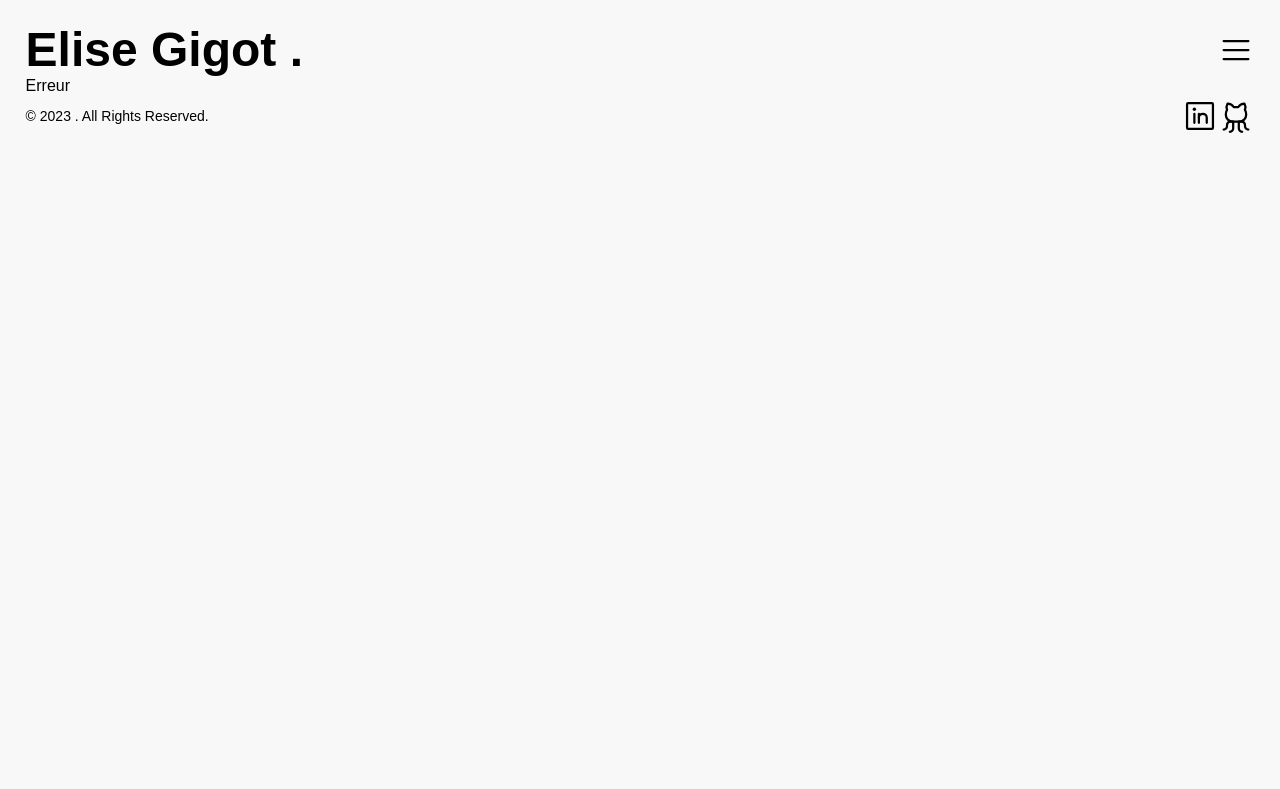
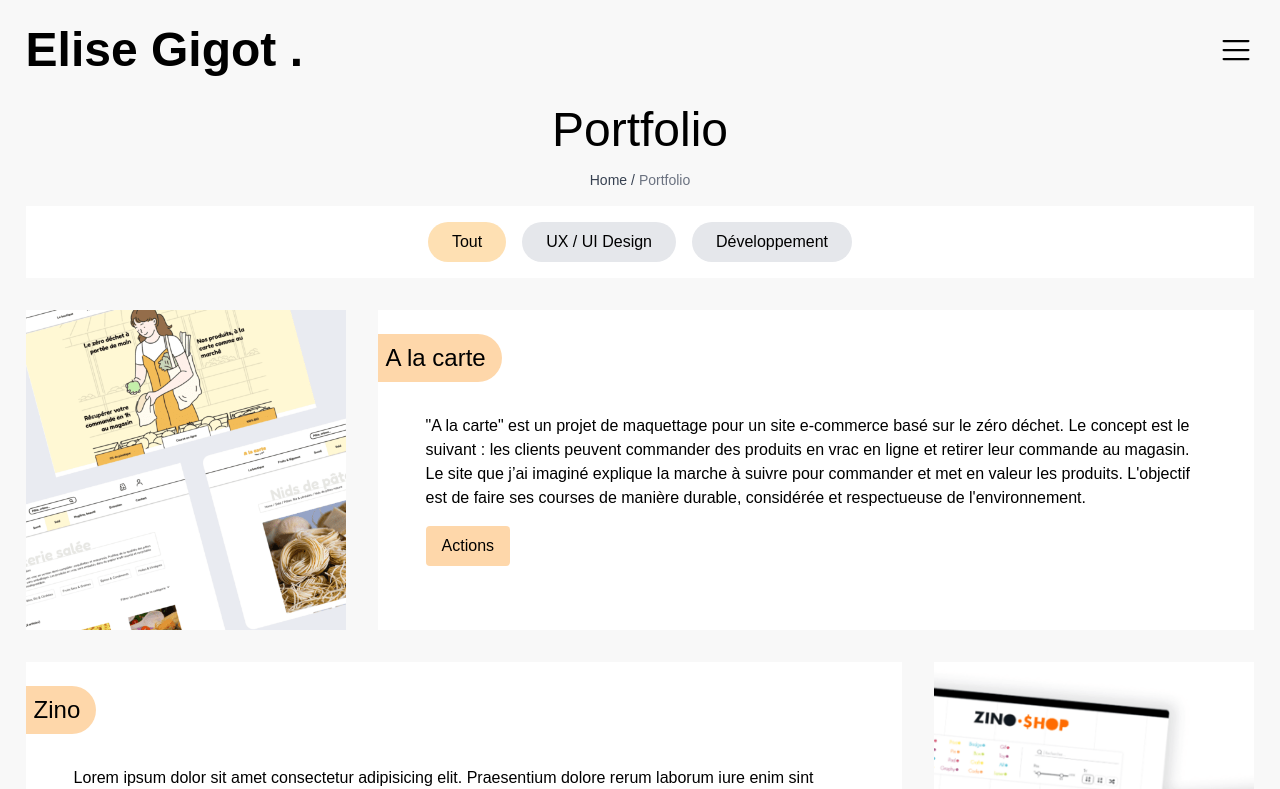
Before and after one commit to elisedu37/portfolio, a React (Create React App) app: page /portfolio/projects in a window 1280 px wide. Shown: the top 789 px of the page. Built offline with nearby package versions, Linux system fonts and the light colour scheme.

Commit message:
Update components

```diff
--- a/src/App.js
+++ b/src/App.js
@@ -4,19 +4,24 @@ import { BrowserRouter as Router, Routes, Route } from 'react-router-dom';
 import About from './pages/About';
 import Home from './pages/Home';
 import Projects from './pages/Projects';
-// Composant
+import Legacy from './pages/Legacy';
+import InvalidePage from './components/InvalidePage';
+// Composants
 import NavBar from './components/NavBar';
 import Footer from './components/Footer';
 
 function App() {
+    const projectName = 'portfolio';
+
     return (
-        <Router>
+        <Router basename={`/${projectName}`}>
             <NavBar />
             <Routes>
                 <Route path='/' element={<Home />} />
                 <Route path='/about' element={<About />} />
                 <Route path='/projects' element={<Projects />} />
-                <Route path='*' element={<p>Erreur</p>} />
+                <Route path='/legacy' element={<Legacy />} />
+                <Route path='*' element={<InvalidePage />} />
             </Routes>
             <Footer />
         </Router>
--- a/src/components/Breadcrumb.js
+++ b/src/components/Breadcrumb.js
@@ -1,65 +1,18 @@
+// Navigation
 import { Link } from 'react-router-dom';
 
 const Breadcrumb = () => {
     return (
         <nav className='flex' aria-label='Breadcrumb'>
-            <ol className='inline-flex items-center space-x-1 md:space-x-3'>
+            <ol className='inline-flex items-center space-x-1'>
                 <li className='inline-flex items-center'>
-                    <Link
-                        to='/'
-                        className='inline-flex items-center text-sm font-medium text-gray-700 hover:text-blue-600'
-                    >
-                        <svg
-                            aria-hidden='true'
-                            className='w-4 h-4 mr-2'
-                            fill='currentColor'
-                            viewBox='0 0 20 20'
-                            xmlns='http://www.w3.org/2000/svg'
-                        >
-                            <path d='M10.707 2.293a1 1 0 00-1.414 0l-7 7a1 1 0 001.414 1.414L4 10.414V17a1 1 0 001 1h2a1 1 0 001-1v-2a1 1 0 011-1h2a1 1 0 011 1v2a1 1 0 001 1h2a1 1 0 001-1v-6.586l.293.293a1 1 0 001.414-1.414l-7-7z'></path>
-                        </svg>
-                        Home
+                    <Link to='/' className='inline-flex items-center text-sm font-medium text-gray-700'>
+                        Home /
                     </Link>
-                </li>
-                <li>
-                    <div className='flex items-center'>
-                        <svg
-                            aria-hidden='true'
-                            className='w-6 h-6 text-gray-400'
-                            fill='currentColor'
-                            viewBox='0 0 20 20'
-                            xmlns='http://www.w3.org/2000/svg'
-                        >
-                            <path
-                                fillRule='evenodd'
-                                d='M7.293 14.707a1 1 0 010-1.414L10.586 10 7.293 6.707a1 1 0 011.414-1.414l4 4a1 1 0 010 1.414l-4 4a1 1 0 01-1.414 0z'
-                                clip-rule='evenodd'
-                            ></path>
-                        </svg>
-                        <Link
-                            to='/'
-                            className='inline-flex items-center text-sm font-medium text-gray-700 hover:text-blue-600'
-                        >
-                            Projects
-                        </Link>
-                    </div>
                 </li>
                 <li aria-current='page'>
                     <div className='flex items-center'>
-                        <svg
-                            aria-hidden='true'
-                            className='w-6 h-6 text-gray-400'
-                            fill='currentColor'
-                            viewBox='0 0 20 20'
-                            xmlns='http://www.w3.org/2000/svg'
-                        >
-                            <path
-                                fillRule='evenodd'
-                                d='M7.293 14.707a1 1 0 010-1.414L10.586 10 7.293 6.707a1 1 0 011.414-1.414l4 4a1 1 0 010 1.414l-4 4a1 1 0 01-1.414 0z'
-                                clip-rule='evenodd'
-                            ></path>
-                        </svg>
-                        <span className='ml-1 text-sm font-medium text-gray-500 md:ml-2'>Flowbite</span>
+                        <span className='text-sm font-medium text-gray-500'>Portfolio</span>
                     </div>
                 </li>
             </ol>
--- a/src/components/Categories.js
+++ b/src/components/Categories.js
@@ -1,9 +1,9 @@
-const Categories = ({ setActiveCategory, categories, activeCategory }) => {
+const Categories = ({ activeCategory, setActiveCategory, categories }) => {
     return (
         <div className='flex flex-row flex-wrap items-start content-center justify-center w-full gap-4 p-4 bg-white'>
             <button
                 onClick={() => setActiveCategory('')}
-                className={`flex flex-row items-start cursor-pointer p-2 rounded ${
+                className={`flex flex-row items-start cursor-pointer p-2 rounded-full px-6 ${
                     activeCategory === '' ? 'bg-[#fee0b3]' : 'bg-gray-200 '
                 }`}
             >
@@ -13,7 +13,7 @@ const Categories = ({ setActiveCategory, categories, activeCategory }) => {
                 <button
                     key={cat}
                     onClick={() => setActiveCategory(cat)}
-                    className={`flex flex-row items-start cursor-pointer p-2 rounded ${
+                    className={`flex flex-row items-start cursor-pointer p-2 rounded-full px-6 ${
                         activeCategory === cat ? 'bg-[#fee0b3]' : 'bg-gray-200'
                     }`}
                 >
--- a/src/components/Footer.js
+++ b/src/components/Footer.js
@@ -1,13 +1,27 @@
+// Icones
 import { GithubLogo, LinkedinLogo } from 'phosphor-react';
+// Navigation
+import { Link } from 'react-router-dom';
 
 const Footer = () => {
     return (
-        <footer>
+        <footer className='pt-8'>
             <div className='w-full mx-auto md:flex md:items-center md:justify-between'>
-                <span className='text-sm'>© 2023 . All Rights Reserved.</span>
+                <span>
+                    © 2023 Elise GIGOT. | Tous droits réservés. |<Link to='/legacy'> Mentions légales</Link>
+                </span>
                 <div className='flex flex-wrap items-center'>
-                    <LinkedinLogo size={36} />
-                    <GithubLogo size={36} />
+                    <a
+                        href='https://www.linkedin.com/in/elise-gigot/'
+                        className='linkedin'
+                        target='_blank'
+                        rel='noreferrer'
+                    >
+                        <LinkedinLogo size={24} />
+                    </a>
+                    <a href='https://github.com/elisedu37' className='instagram' target='_blank' rel='noreferrer'>
+                        <GithubLogo size={24} />
+                    </a>
                 </div>
             </div>
         </footer>
--- /dev/null
+++ b/src/components/InvalidePage.js
@@ -0,0 +1,31 @@
+const InvalidePage = () => {
+    return (
+        <section className='bg-white'>
+            <div className='flex h-[calc(100vh-128px)] items-center justify-center p-5 bg-white w-full'>
+                <div className='text-center'>
+                    <div className='inline-flex p-4 bg-yellow-100 rounded-full'>
+                        <div className='p-4 bg-yellow-200 rounded-full stroke-yellow-600'>
+                            <svg
+                                className='w-16 h-16'
+                                viewBox='0 0 28 28'
+                                fill='none'
+                                xmlns='http://www.w3.org/2000/svg'
+                            >
+                                <path
+                                    d='M14.0002 9.33337V14M14.0002 18.6667H14.0118M25.6668 14C25.6668 20.4434 20.4435 25.6667 14.0002 25.6667C7.55684 25.6667 2.3335 20.4434 2.3335 14C2.3335 7.55672 7.55684 2.33337 14.0002 2.33337C20.4435 2.33337 25.6668 7.55672 25.6668 14Z'
+                                    stroke-width='2'
+                                    stroke-linecap='round'
+                                    stroke-linejoin='round'
+                                ></path>
+                            </svg>
+                        </div>
+                    </div>
+                    <h1 className='mt-5 text-[36px] font-bold text-slate-800 lg:text-[50px]'>Erreur 404</h1>
+                    <p className='mt-5 text-slate-600 lg:text-lg'>La page que vous recherché est introuvable</p>
+                </div>
+            </div>
+        </section>
+    );
+};
+
+export default InvalidePage;
--- a/src/components/NavBar.js
+++ b/src/components/NavBar.js
@@ -4,7 +4,9 @@ import { useState } from 'react';
 import { Transition } from '@headlessui/react';
 // Navigation
 import { Link } from 'react-router-dom';
+// Icones
 import { List, X } from 'phosphor-react';
+// Médias
 import Pdf from '../assets/cv-elisegigot.pdf';
 
 const NavBar = () => {
@@ -15,7 +17,7 @@ const NavBar = () => {
     };
 
     return (
-        <div className='relative'>
+        <div className='relative pb-4'>
             <div className='sticky top-0 z-50 flex items-center justify-between w-full m-auto'>
                 <Link to='/' onClick={() => setIsOpen(false)}>
                     <span className='text-5xl not-italic font-semibold font-dancing'>Elise Gigot .</span>
--- a/src/data/projects.js
+++ b/src/data/projects.js
@@ -1,3 +1,4 @@
+// Images
 import zino from '../assets/portfolio/miniatures/miniaZino.png';
 import carte from '../assets/portfolio/miniatures/miniaCarte.png';
 
@@ -18,4 +19,20 @@ export const projects = [
             'Lorem ipsum dolor sit amet consectetur adipisicing elit. Praesentium dolore rerum laborum iure enim sint nemo omnis voluptate exercitationem eius?',
         image: zino,
     },
+    {
+        id: 'carte2',
+        title: 'A la carte',
+        category: 'UX / UI Design',
+        description:
+            '"A la carte" est un projet de maquettage pour un site e-commerce basé sur le zéro déchet. Le concept est le suivant : les clients peuvent commander des produits en vrac en ligne et retirer leur commande au magasin. Le site que j’ai imaginé explique la marche à suivre pour commander et met en valeur les produits. L\'objectif est de faire ses courses de manière durable, considérée et respectueuse de l\'environnement. ',
+        image: carte,
+    },
+    {
+        id: 'zino2',
+        title: 'Zino',
+        category: 'Développement',
+        description:
+            'Lorem ipsum dolor sit amet consectetur adipisicing elit. Praesentium dolore rerum laborum iure enim sint nemo omnis voluptate exercitationem eius?',
+        image: zino,
+    },
 ];
--- a/src/index.css
+++ b/src/index.css
@@ -15,11 +15,11 @@
 
 @layer base {
     h1 {
-        @apply m-0 text-5xl;
+        @apply m-0 text-5xl font-dancing;
     }
 
     h2 {
-        @apply m-0 text-4xl;
+        @apply flex flex-row items-start p-2 pr-4 text-2xl bg-orange-200 rounded-r-full font-dancing;
     }
 
     h3 {
--- /dev/null
+++ b/src/pages/Legacy.js
@@ -0,0 +1,9 @@
+const Legacy = () => {
+    return (
+        <section id='legacy'>
+            <p>Legacy</p>
+        </section>
+    );
+};
+
+export default Legacy;
--- a/src/pages/Projects.js
+++ b/src/pages/Projects.js
@@ -1,45 +1,69 @@
+// Hooks
 import { useState } from 'react';
+// Composants
 import Breadcrumb from '../components/Breadcrumb';
 import Categories from '../components/Categories';
+// Datas
 import { projects } from '../data/projects';
 
 const Projects = () => {
     const [activeCategory, setActiveCategory] = useState('');
+    const [visibleProjects, setVisibleProjects] = useState(10);
+
     const categories = projects.reduce(
         (acc, elem) => (acc.includes(elem.category) ? acc : acc.concat(elem.category)),
         []
     );
-    const displayedProducts = projects.filter((product) => !activeCategory || activeCategory === product.category);
+    const displayedProjects = projects.filter((product) => !activeCategory || activeCategory === product.category);
+
+    const visibledProjects = displayedProjects.slice(0, visibleProjects);
+
+    function handleLoadMore() {
+        setTimeout(() => {
+            setVisibleProjects((prevVisibleProjects) => prevVisibleProjects + 10);
+        }, 200);
+    }
 
     return (
-        <div className='flex flex-col gap-4'>
-            <div className='flex flex-col items-center w-full'>
+        <div className='flex flex-col gap-4 pt-4'>
+            <div className='flex flex-col items-center w-full gap-4'>
                 <h1>Portfolio</h1>
                 <Breadcrumb />
             </div>
 
-            <section id='projects' className='flex flex-col gap-4'>
+            <section id='projects' className='flex flex-col gap-8'>
                 <Categories
                     categories={categories}
                     setActiveCategory={setActiveCategory}
                     activeCategory={activeCategory}
                 />
 
-                <div className='flex flex-col flex-wrap w-full max-w-full gap-4'>
-                    {displayedProducts.map((project, index) => (
+                <div className='flex flex-col flex-wrap w-full max-w-full gap-8'>
+                    {visibledProjects.map((project, index) => (
                         <div
                             key={project.id}
-                            className={`flex flex-col md:flex-row gap-4 ${index % 2 === 1 ? 'md:flex-row-reverse' : ''}`}
+                            className={`flex flex-col md:flex-row gap-8 ${
+                                index % 2 === 1 ? 'md:flex-row-reverse' : ''
+                            }`}
                         >
                             <div className='w-full md:w-80 h-80'>
                                 <img src={project.image} alt='portfolio' className='object-cover w-full md:w-80 h-80' />
                             </div>
                             <div className='flex flex-col items-start flex-1 w-full gap-4 p-0 pt-6 bg-white'>
                                 <h2>{project.title}</h2>
-                                <p>{project.description}</p>
+                                <div className='flex flex-col gap-4 px-12 py-4'>
+                                    <p>{project.description}</p>
+                                    <button className='px-4 py-2 bg-orange-200 rounded w-fit'>Actions</button>
+                                </div>
                             </div>
                         </div>
                     ))}
+
+                    {visibleProjects < displayedProjects.length && (
+                        <div className='load-more'>
+                            <button onClick={handleLoadMore}>Afficher plus</button>
+                        </div>
+                    )}
                 </div>
             </section>
         </div>
```
